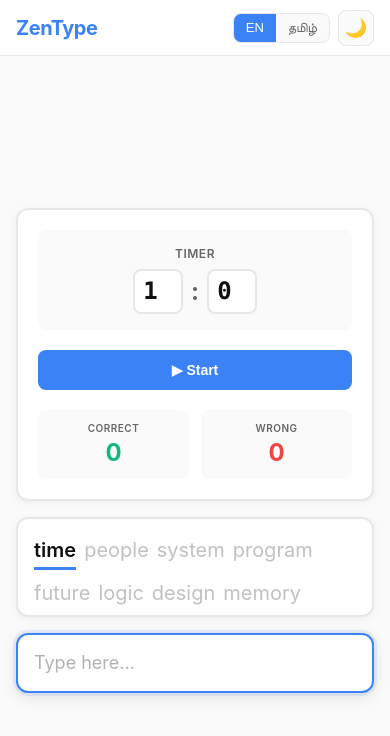
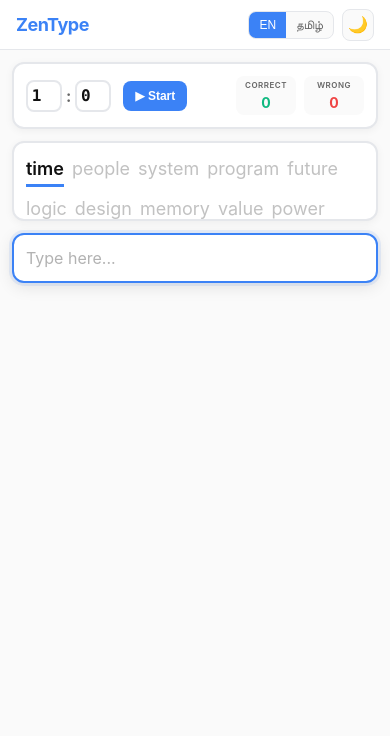
Before and after one commit to itslokeshx/ZenType, a React (Vite) app: page / in a window 390 px wide. Shown: the top 736 px of the page. Built offline with nearby package versions, Linux system fonts and the light colour scheme.

Commit message:
feat:  add responsiveness for mobile and also making the keyboard work for mobile

```diff
--- a/src/App.css
+++ b/src/App.css
@@ -589,11 +589,11 @@
 @media (max-width: 767px) {
   .header {
     padding: 0 16px;
-    height: 56px;
+    height: 50px;
   }
 
   .logo {
-    font-size: 20px;
+    font-size: 18px;
   }
 
   .header-controls {
@@ -601,73 +601,151 @@
   }
 
   .language-btn {
-    padding: 6px 12px;
-    font-size: 13px;
+    padding: 6px 10px;
+    font-size: 12px;
   }
 
   .theme-toggle {
-    width: 36px;
-    height: 36px;
-    font-size: 18px;
+    width: 32px;
+    height: 32px;
+    font-size: 16px;
   }
 
   .main-content {
-    padding: 20px 16px;
+    padding: 12px;
+    align-items: flex-start;
   }
 
   .typing-container {
-    gap: 16px;
+    gap: 12px;
+    display: flex;
+    flex-direction: column;
+  }
+
+  /* Timer & Stats on Top (Horizontal Bar) */
+  .timer-stats-section {
+    order: -1;
+    padding: 12px;
+    flex-direction: row;
+    flex-wrap: wrap;
+    align-items: center;
+    justify-content: space-between;
+    gap: 12px;
+  }
+
+  .timer-display {
+    padding: 0;
+    background: transparent;
+    display: flex;
+    align-items: center;
+    gap: 8px;
+  }
+
+  .timer-label {
+    margin: 0;
+    display: none;
+    /* Hide label to save space */
+  }
+
+  .timer-time-display {
+    font-size: 24px;
+  }
+
+  .timer-inputs {
+    gap: 4px;
+  }
+
+  .timer-input {
+    width: 36px;
+    height: 32px;
+    font-size: 16px;
+  }
+
+  .timer-separator {
+    font-size: 16px;
+  }
+
+  .timer-buttons {
+    flex-direction: row;
+  }
+
+  .btn {
+    padding: 8px 12px;
+    font-size: 12px;
+  }
+
+  .stats-grid {
+    display: flex;
+    gap: 8px;
+    flex: 1;
+    justify-content: flex-end;
+  }
+
+  .stat-item {
+    padding: 4px 8px;
+    min-width: 60px;
+  }
+
+  .stat-label {
+    font-size: 8px;
+  }
+
+  .stat-value {
+    font-size: 14px;
+  }
+
+  /* Words & Input */
+  .words-input-section {
+    gap: 12px;
   }
 
   .word-display-container {
-    padding: 16px;
+    padding: 12px;
+    /* Show roughly 2 lines compact */
+    min-height: 80px;
+    max-height: 80px;
+  }
+
+  .word-display-container[data-lang="tamil"] {
     min-height: 100px;
     max-height: 100px;
   }
 
   .word-display {
-    font-size: 20px;
+    font-size: 18px;
     gap: 8px;
   }
 
   .word-display[data-lang="tamil"] {
-    font-size: 24px;
+    font-size: 20px;
   }
 
   .input-box {
+    font-size: 16px;
+    height: 50px;
+    padding: 12px;
+  }
+
+  .input-box[data-lang="tamil"] {
     font-size: 18px;
-    height: 60px;
+  }
+
+  /* Modal Adjustments */
+  .modal {
+    padding: 20px;
+    width: 95%;
+  }
+
+  .inline-results {
     padding: 16px;
   }
 
-  .input-box[data-lang="tamil"] {
-    font-size: 22px;
-  }
-
-  .timer-stats-section {
-    padding: 20px;
-  }
-
-  .timer-time-display {
-    font-size: 36px;
-  }
-
-  .modal {
-    padding: 24px;
-  }
-
-  .modal-title {
-    font-size: 24px;
-  }
-
-  .result-value.highlight {
-    font-size: 28px;
-  }
-
-  .modal-actions {
-    flex-direction: column;
+  .results-summary {
+    grid-template-columns: 1fr 1fr;
+    gap: 12px;
   }
 }
+
 
 /* ===========================
    Accessibility
--- a/src/App.jsx
+++ b/src/App.jsx
@@ -162,7 +162,30 @@ function App() {
   };
 
   const handleInputChange = (e) => {
-    const value = e.target.value;
+    let value = e.target.value;
+
+    // Mobile Fallback: Handle Tamil conversion if KeyDown didn't catch it
+    if (language === 'tamil' && value.length > inputValue.length) {
+      const lastChar = value.slice(-1);
+      // Check if the last character is English/ASCII and needs conversion
+      // (This handles cases where preventDefault() in invalid for mobile keyboards)
+      if (/^[a-zA-Z0-9`\-=\[\]\\;',./~!@#$%^&*()_+{}|:"<>?]*$/.test(lastChar)) {
+        const isShifted = lastChar !== lastChar.toLowerCase() ||
+          ['!', '@', '#', '$', '%', '^', '&', '*', '(', ')', '_', '+', '{', '}', '|', ':', '"', '<', '>', '?'].includes(lastChar);
+
+        // We need to map shifted symbols back to their unshifted keys for lookup if possible,
+        // OR just rely on our convert function if it handles the char directly?
+        // Our convertToTamil mainly handles keys.
+        // Let's try to convert:
+        const converted = convertToTamil(lastChar, isShifted);
+
+        // If conversion happened and it's different (and valid Tamil or mapped symbol)
+        if (converted !== lastChar) {
+          value = value.slice(0, -1) + converted;
+        }
+      }
+    }
+
     setInputValue(value);
 
     // Check if input matches current word
@@ -175,7 +198,7 @@ function App() {
     }
 
     // Start timer on first keystroke
-    if (!hasStarted && value.length === 1) {
+    if (!hasStarted && value.length > 0) {
       handleStart();
     }
   };
@@ -333,6 +356,7 @@ function App() {
               <input
                 ref={inputRef}
                 type="text"
+                inputMode="text"
                 className={`input-box ${inputStatus}`}
                 data-lang={language}
                 value={inputValue}
```
